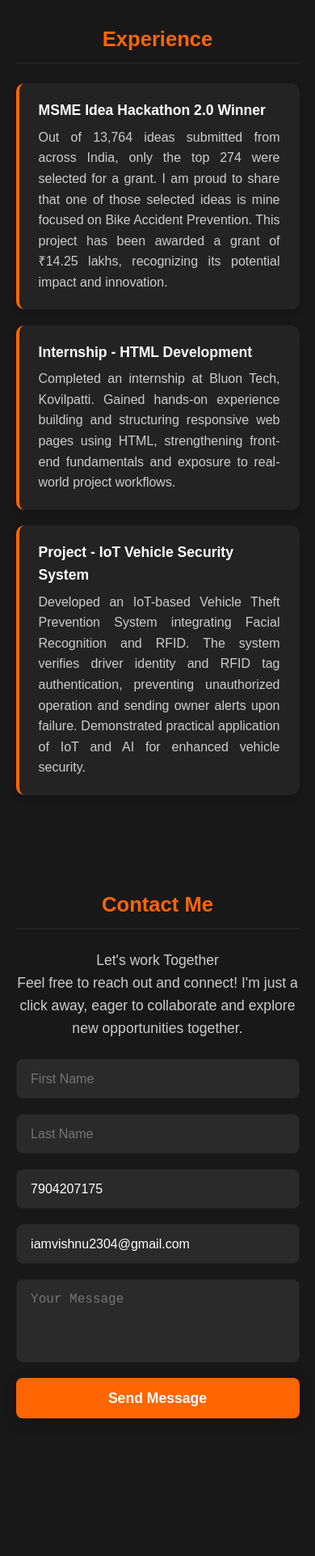
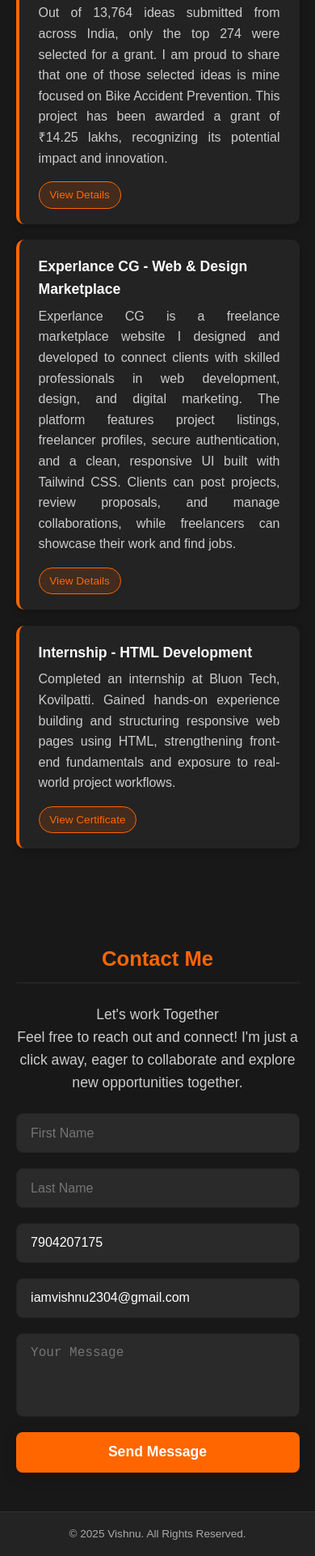
Before and after one commit to iamvishnu2304/portfolio, a plain HTML site: page index.html in a window 390 px wide. Shown: the part 2576-4498 px from the top of the page at 81% size. Before the commit the page ends 4376 px from the top, so only its background shows below. Drawn offline with Linux system fonts and the light colour scheme.

Commit message:
Update index.html

```diff
--- a/index.html
+++ b/index.html
@@ -45,6 +45,8 @@
       transition: background var(--transition), color var(--transition);
       overflow-x: hidden;
       line-height: 1.6; /* NEW: Consistent base line height */
+      display: flex; /* Added for sticky footer */
+      flex-direction: column; /* Added for sticky footer */
     }
 
     /* Top Header Bar */
@@ -188,10 +190,11 @@
       display: flex;
       flex-direction: column;
       align-items: center;
-      min-height: 100vh;
+      /* min-height: 100vh; */ /* Removed for sticky footer */
+      flex: 1; /* Added for sticky footer */
       transition: background var(--transition), color var(--transition);
       position: relative;
-      overflow: hidden;
+      overflow: hidden; /* Keep this */
       width: 100%;
     }
 
@@ -200,7 +203,7 @@
       width: 100%;
       max-width: 900px;
       padding: 4rem 5vw;
-      min-height: 80vh;
+      /* min-height: 80vh; */ /* Can be adjusted or removed */
       display: block;
     }
     /* Ensure direct children have some margin */
@@ -218,7 +221,7 @@
         align-items: center;
         text-align: center;
         padding-top: calc(var(--header-height) + 3rem);
-        min-height: calc(100vh - var(--header-height));
+        min-height: calc(100vh - var(--header-height)); /* Keep this for home section height */
         justify-content: center;
     }
 
@@ -339,7 +342,8 @@
     }
     .edu-item, .exp-item, .skill-badge,
     .contact-intro-text, /* NEW: Animate contact intro text */
-    .contact-form input, .contact-form textarea, .contact-form button {
+    .contact-form input, .contact-form textarea, .contact-form button,
+    .exp-details-btn /* NEW: Animate experience button */ {
         opacity: 0; /* Start hidden */
     }
     .section.is-visible .edu-item,
@@ -348,7 +352,8 @@
     .section.is-visible .contact-intro-text, /* NEW */
     .section.is-visible .contact-form input,
     .section.is-visible .contact-form textarea,
-    .section.is-visible .contact-form button {
+    .section.is-visible .contact-form button,
+    .section.is-visible .exp-details-btn /* NEW */ {
         animation: itemFadeInUp 0.5s ease forwards;
     }
     /* Stagger Delays */
@@ -360,6 +365,10 @@
     .section.is-visible .skill-badge:nth-child(6), .section.is-visible .contact-form textarea:nth-child(5) { animation-delay: 0.35s; } /* Textarea */
     .section.is-visible .skill-badge:nth-child(7), .section.is-visible .contact-form button:nth-child(6) { animation-delay: 0.4s; } /* Button */
     .section.is-visible .skill-badge:nth-child(n+8) { animation-delay: calc(0.4s + (n - 7) * 0.05s); }
+    /* NEW: Stagger delay for experience buttons */
+    .section.is-visible .exp-item:nth-child(1) .exp-details-btn { animation-delay: 0.2s; }
+    .section.is-visible .exp-item:nth-child(2) .exp-details-btn { animation-delay: 0.25s; }
+    .section.is-visible .exp-item:nth-child(3) .exp-details-btn { animation-delay: 0.3s; }
 
 
     .section h3 {
@@ -386,7 +395,7 @@
       transition: background var(--transition), transform var(--transition), box-shadow var(--transition), opacity var(--transition);
       border-left: 4px solid var(--primary);
       text-align: left;
-      cursor: pointer; /* NEW: Indicate clickable */
+      /* cursor: pointer; */ /* Removed: No longer needed for whole box click */
     }
     .edu-item:hover, .exp-item:hover {
         transform: scale(1.03); /* NEW: Scale effect on hover */
@@ -418,6 +427,32 @@
       color: #aaa;
       margin-top: 0.3rem;
     }
+
+    /* NEW: Experience Item Links */
+    .exp-item .exp-links {
+        margin-top: 0.8rem; /* Add space above the button */
+        text-align: right; /* Align button to the right */
+    }
+    .exp-details-btn {
+        display: inline-block;
+        background-color: rgba(var(--primary-rgb), 0.15); /* Subtle background */
+        color: var(--primary);
+        border: 1px solid var(--primary);
+        padding: 0.4rem 1rem;
+        border-radius: 20px;
+        font-size: 0.9rem;
+        font-weight: 500;
+        text-decoration: none;
+        transition: background-color var(--transition), color var(--transition), transform var(--transition), opacity var(--transition); /* Added opacity */
+        cursor: pointer;
+        opacity: 0; /* Start hidden for animation */
+    }
+    .exp-details-btn:hover {
+        background-color: var(--primary);
+        color: var(--bg); /* Change text color on hover for contrast */
+        transform: translateY(-2px);
+    }
+
 
     /* Skills Section */
     .skill-list {
@@ -617,6 +652,21 @@
         animation: rotateIcon 2s ease-in-out infinite;
     }
 
+    /* NEW: Footer Styles */
+    .site-footer {
+        width: 100%;
+        background-color: var(--accent); /* Match other subtle backgrounds */
+        color: #aaa; /* Less prominent text color */
+        text-align: center;
+        padding: 1.5rem 5vw;
+        margin-top: auto; /* Pushes footer to bottom with flexbox */
+        font-size: 0.9rem;
+        border-top: 1px solid #333; /* Subtle separator */
+    }
+    .site-footer p {
+        margin: 0;
+    }
+
 
     /* Mobile responsiveness */
     @media (max-width: 900px) {
@@ -675,6 +725,7 @@
       }
       #home {
           padding-top: calc(var(--header-height) + 2rem);
+          min-height: calc(100vh - var(--header-height)); /* Adjust min-height */
       }
       .profile-img {
         width: 180px;
@@ -692,6 +743,10 @@
       .contact-popup {
           bottom: 85px;
           right: 20px;
+      }
+      .exp-item .exp-links {
+          text-align: left; /* Align left on smaller screens */
+          margin-top: 1rem;
       }
     }
 
@@ -735,6 +790,15 @@
       }
       #home {
           padding-top: calc(var(--header-height) + 1.5rem);
+          min-height: calc(100vh - var(--header-height)); /* Adjust min-height */
+      }
+      .site-footer {
+          font-size: 0.85rem;
+          padding: 1rem 5vw;
+      }
+      .exp-details-btn {
+          font-size: 0.85rem;
+          padding: 0.3rem 0.8rem;
       }
     }
   </style>
@@ -780,7 +844,7 @@
         </p>
         <div class="intro-buttons">
             <button class="cta-btn" onclick="scrollToSection('contact')">Contact Me</button>
-            <a class="resume-link" href="https://drive.google.com/file/d/1TSECbEJNJkGx5kbPS1IxNmrhl8AnpX9b/view" target="_blank" rel="noopener noreferrer">View Resume</a>
+            <a class="resume-link" href="https://drive.google.com/file/d/1TSECbEJNJkGx5kbPS1IxNmrhl8AnpX9b/view?usp=drive_link" target="_blank" rel="noopener noreferrer">View Resume</a>
         </div>
       </div>
     </section>
@@ -788,20 +852,20 @@
     <section class="section" id="education">
       <h3>Education</h3>
       <div class="edu-list">
-        <!-- NEW: Added onclick to scroll to section -->
-        <div class="edu-item" onclick="scrollToSection('education')">
+        <!-- Removed onclick from edu-item divs as they don't need individual links -->
+        <div class="edu-item">
           <div class="year">2025</div>
           <div class="degree">BE - Electronics and Communication Engineering</div>
           <div class="school">PSN College Of Engineering And Technology, Tirunelveli-627152</div>
           <div class="score">7.2 CGPA</div>
         </div>
-        <div class="edu-item" onclick="scrollToSection('education')">
+        <div class="edu-item">
           <div class="year">2021</div>
           <div class="degree">HSS</div>
           <div class="school">Government Higher Secondary School, Vellanguli-627426</div>
           <div class="score">74.93%</div>
         </div>
-        <div class="edu-item" onclick="scrollToSection('education')">
+        <div class="edu-item">
           <div class="year">2019</div>
           <div class="degree">SSLC</div>
           <div class="school">Government Higher Secondary School, Vellanguli-627426</div>
@@ -835,23 +899,34 @@
     <section class="section" id="experience">
       <h3>Experience</h3>
       <div class="exp-list">
-        <!-- NEW: Added onclick to scroll to section -->
-        <div class="exp-item" onclick="scrollToSection('experience')">
+        <!-- Removed onclick from exp-item divs, added button inside -->
+        <div class="exp-item">
           <div class="title">MSME Idea Hackathon 2.0 Winner</div>
           <div class="desc">
             Out of 13,764 ideas submitted from across India, only the top 274 were selected for a grant. I am proud to share that one of those selected ideas is mine focused on Bike Accident Prevention. This project has been awarded a grant of ₹14.25 lakhs, recognizing its potential impact and innovation.
           </div>
+          <!-- NEW: Link Button -->
+          <div class="exp-links">
+            <a href="https://iamvishnu2304.github.io/AppaTrack-Website/" class="exp-details-btn" target="_blank" rel="noopener noreferrer">View Details</a> <!-- Replace # with your actual link -->
+          </div>
         </div>
-        <div class="exp-item" onclick="scrollToSection('experience')">
+        <div class="exp-item">
+          <div class="title">Experlance CG - Web & Design Marketplace</div>
+          <div class="desc">
+            Experlance CG is a freelance marketplace website I designed and developed to connect clients with skilled professionals in web development, design, and digital marketing. The platform features project listings, freelancer profiles, secure authentication, and a clean, responsive UI built with Tailwind CSS. Clients can post projects, review proposals, and manage collaborations, while freelancers can showcase their work and find jobs.          </div>
+          <!-- NEW: Link Button -->
+          <div class="exp-links">
+            <a href="#" class="exp-details-btn" target="_blank" rel="noopener noreferrer">View Details</a> <!-- Replace # with your actual link -->
+          </div>
+        </div>
+        <div class="exp-item">
           <div class="title">Internship - HTML Development</div>
           <div class="desc">
             Completed an internship at Bluon Tech, Kovilpatti. Gained hands-on experience building and structuring responsive web pages using HTML, strengthening front-end fundamentals and exposure to real-world project workflows.
           </div>
-        </div>
-        <div class="exp-item" onclick="scrollToSection('experience')">
-          <div class="title">Project - IoT Vehicle Security System</div>
-          <div class="desc">
-            Developed an IoT-based Vehicle Theft Prevention System integrating Facial Recognition and RFID. The system verifies driver identity and RFID tag authentication, preventing unauthorized operation and sending owner alerts upon failure. Demonstrated practical application of IoT and AI for enhanced vehicle security.
+          <!-- NEW: Link Button -->
+          <div class="exp-links">
+            <a href="#" class="exp-details-btn" target="_blank" rel="noopener noreferrer">View Certificate</a> <!-- Replace # with your actual link -->
           </div>
         </div>
       </div>
@@ -864,13 +939,15 @@
         Let's work Together<br>
         Feel free to reach out and connect! I'm just a click away, eager to collaborate and explore new opportunities together.
       </p>
-      <form class="contact-form" onsubmit="return sendMessage(event)">
+      <!-- IMPORTANT: Added id="contactForm" and id="submitButton" and feedback div for Google Apps Script -->
+      <form class="contact-form" id="contactForm" onsubmit="return false;"> <!-- Changed onsubmit to prevent default HTML submission -->
         <input type="text" name="firstName" placeholder="First Name" required>
         <input type="text" name="lastName" placeholder="Last Name" required>
         <input type="tel" name="phone" placeholder="Mob. Number" value="7904207175" required>
         <input type="email" name="email" placeholder="Email Address" value="iamvishnu2304@gmail.com" required>
         <textarea name="message" rows="4" placeholder="Your Message" required></textarea>
-        <button type="submit">Send Message</button>
+        <button type="submit" id="submitButton">Send Message</button>
+        <div id="formFeedback" style="display: none; margin-top: 1rem; text-align: center;"></div> <!-- Feedback message area -->
       </form>
     </section>
   </main>
@@ -910,6 +987,11 @@
       <!-- Add your actual profile links above -->
   </div>
 
+  <!-- NEW: Footer -->
+  <footer class="site-footer">
+      <p>&copy; <span id="currentYear"></span> Vishnu. All Rights Reserved.</p>
+  </footer>
+
 
   <script>
     const mobileMenuBtn = document.querySelector('.mobile-menu-btn');
@@ -937,7 +1019,7 @@
     }, false);
 
 
-    // --- Smooth Scroll on Nav Click (or Box Click) ---
+    // --- Smooth Scroll on Nav Click ---
     function scrollToSection(name) {
       const sectionElement = document.getElementById(name);
       if (sectionElement) {
@@ -1027,6 +1109,12 @@
             document.getElementById(currentActive)?.classList.add('is-visible');
 
         }, 150); // Increased timeout slightly
+
+        // --- Set Footer Year ---
+        const yearSpan = document.getElementById('currentYear');
+        if (yearSpan) {
+            yearSpan.textContent = new Date().getFullYear();
+        }
     });
 
 
@@ -1088,28 +1176,32 @@
         }
       }
     }
-    typeRole();
+    // Only start typing if the element exists
+    if (typedText) {
+        typeRole();
+    }
 
 
-    // --- Contact Form Submission ---
-    function sendMessage(e) {
-      e.preventDefault();
-      const form = e.target;
-      const button = form.querySelector('button[type="submit"]');
-      const originalButtonText = button.textContent;
+    // --- Contact Form Submission (Placeholder - Replaced by Google Apps Script below) ---
+    // function sendMessage(e) {
+    //   e.preventDefault();
+    //   const form = e.target;
+    //   const button = form.querySelector('button[type="submit"]');
+    //   const originalButtonText = button.textContent;
 
-      button.textContent = 'Sending...';
-      button.disabled = true;
+    //   button.textContent = 'Sending...';
+    //   button.disabled = true;
 
-      setTimeout(() => {
-          alert('Thank you for reaching out! Vishnu will contact you soon.');
-          form.reset();
-          button.textContent = originalButtonText;
-          button.disabled = false;
-      }, 1000);
+    //   setTimeout(() => {
+    //       alert('Thank you for reaching out! Vishnu will contact you soon.');
+    //       form.reset();
+    //       button.textContent = originalButtonText;
+    //       button.disabled = false;
+    //   }, 1000);
 
-      return false;
-    }
+    //   return false;
+    // }
+
     // --- Contact Popup Logic ---
     const contactFab = document.getElementById('contactFab');
     const contactPopup = document.getElementById('contactPopup');
@@ -1124,58 +1216,76 @@
             contactPopup.classList.remove('active');
         });
 
+        // Close popup if clicking outside of it
         document.addEventListener('click', (event) => {
+            // Check if the click is outside the popup AND outside the FAB
             if (!contactPopup.contains(event.target) && !contactFab.contains(event.target)) {
                 contactPopup.classList.remove('active');
             }
         });
     }
-        // Contact form handling with Google Apps Script
-        document.getElementById('contactForm').addEventListener('submit', function(e) {
-            e.preventDefault();
+
+    // --- Contact form handling with Google Apps Script ---
+    const contactForm = document.getElementById('contactForm'); // Get form by ID
+
+    if (contactForm) { // Check if the form exists before adding listener
+        contactForm.addEventListener('submit', function(e) {
+            e.preventDefault(); // Prevent default form submission
 
             const submitButton = document.getElementById('submitButton');
             const formFeedback = document.getElementById('formFeedback');
 
+            // Ensure elements exist before using them
+            if (!submitButton || !formFeedback) {
+                console.error("Submit button or feedback element not found.");
+                return;
+            }
+
+            const originalButtonText = submitButton.textContent; // Store original text
             submitButton.textContent = 'Sending...';
             submitButton.disabled = true;
-            formFeedback.style.display = 'none';
+            formFeedback.style.display = 'none'; // Hide previous feedback
 
             const formData = new FormData(this);
             const data = {};
-            formData.forEach((value, key) => data[key] = value); // Correctly populate data object
+            formData.forEach((value, key) => data[key] = value);
 
-            const scriptURL = 'https://script.google.com/macros/s/AKfycbyArtYYt96NnTBZOSujf7liQrz7jgErHPQG6kI8cm-qLwj-2IPQtF4bhPUpzGVZjlZm4w/exec';
+            const scriptURL = 'https://script.google.com/macros/s/AKfycbyArtYYt96NnTBZOSujf7liQrz7jgErHPQG6kI8cm-qLwj-2IPQtF4bhPUpzGVZjlZm4w/exec'; // Your script URL
 
             fetch(scriptURL, {
                 method: 'POST',
-                mode: 'no-cors',
+                mode: 'no-cors', // Important for cross-origin requests to Apps Script without complex setup
                 headers: {
-                    'Content-Type': 'application/json',
+                    // 'Content-Type': 'application/json', // Not needed for no-cors with FormData usually, but doesn't hurt
                 },
-                body: JSON.stringify(data)
+                body: formData // Send FormData directly when using no-cors
             })
-            .then(() => {
+            .then(response => { // 'no-cors' means we don't get a real response body, but the request was likely sent
                 console.log('Form submitted (no-cors). Assuming success.');
                 formFeedback.style.display = 'block';
-                formFeedback.style.color = '#00b4db';
+                formFeedback.style.color = 'var(--primary)'; // Use theme color
                 formFeedback.textContent = 'Thank you for your message! I will get back to you soon.';
-                this.reset();
-                submitButton.textContent = 'Send Message';
+                this.reset(); // Reset the form fields
+                submitButton.textContent = originalButtonText; // Restore button text
                 submitButton.disabled = false;
+                // Hide feedback message after 5 seconds
                 setTimeout(() => {
                     formFeedback.style.display = 'none';
                 }, 5000);
             })
             .catch(error => {
-                console.error('Error!', error.message);
+                console.error('Error submitting form:', error);
                 formFeedback.style.display = 'block';
-                formFeedback.style.color = 'red';
-                formFeedback.textContent = 'Sorry, there was an error sending your message. Please try again later.';
-                submitButton.textContent = 'Send Message';
+                formFeedback.style.color = '#ff3b3f'; // Use a distinct error color (like red theme)
+                formFeedback.textContent = 'Sorry, there was an error sending your message. Please try again later or use the contact links.';
+                submitButton.textContent = originalButtonText; // Restore button text
                 submitButton.disabled = false;
             });
         });
+    } else {
+        console.warn("Contact form with id 'contactForm' not found.");
+    }
+
   </script>
 </body>
 </html>
```
